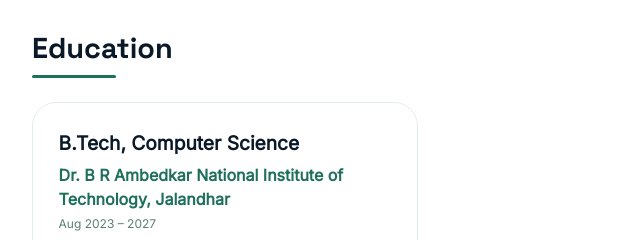
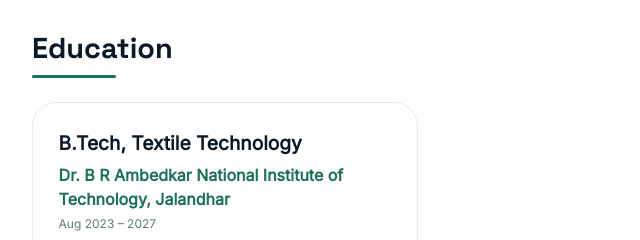
Before and after one commit to rudraksh3333/RudrakshPortfolio, a plain HTML site: page index.html in a window 1280 px wide. Shown: the part 1880-2120 px from the top of the page, 0-640 px from the left. Drawn offline with Linux system fonts and the light colour scheme.

Commit message:
Update index.html

```diff
--- a/index.html
+++ b/index.html
@@ -550,7 +550,7 @@
     <h2 class="section-title">Education</h2>
     <div class="grid-2col">
       <div class="edu-card reveal">
-        <div class="exp-title">B.Tech, Computer Science</div>
+        <div class="exp-title">B.Tech, Textile Technology </div>
         <div class="exp-company">Dr. B R Ambedkar National Institute of Technology, Jalandhar</div>
         <div class="exp-date">Aug 2023 – 2027</div>
         <p style="font-size: 0.85rem;">Specialization in data analytics, product development, and software engineering principles.</p>
```
